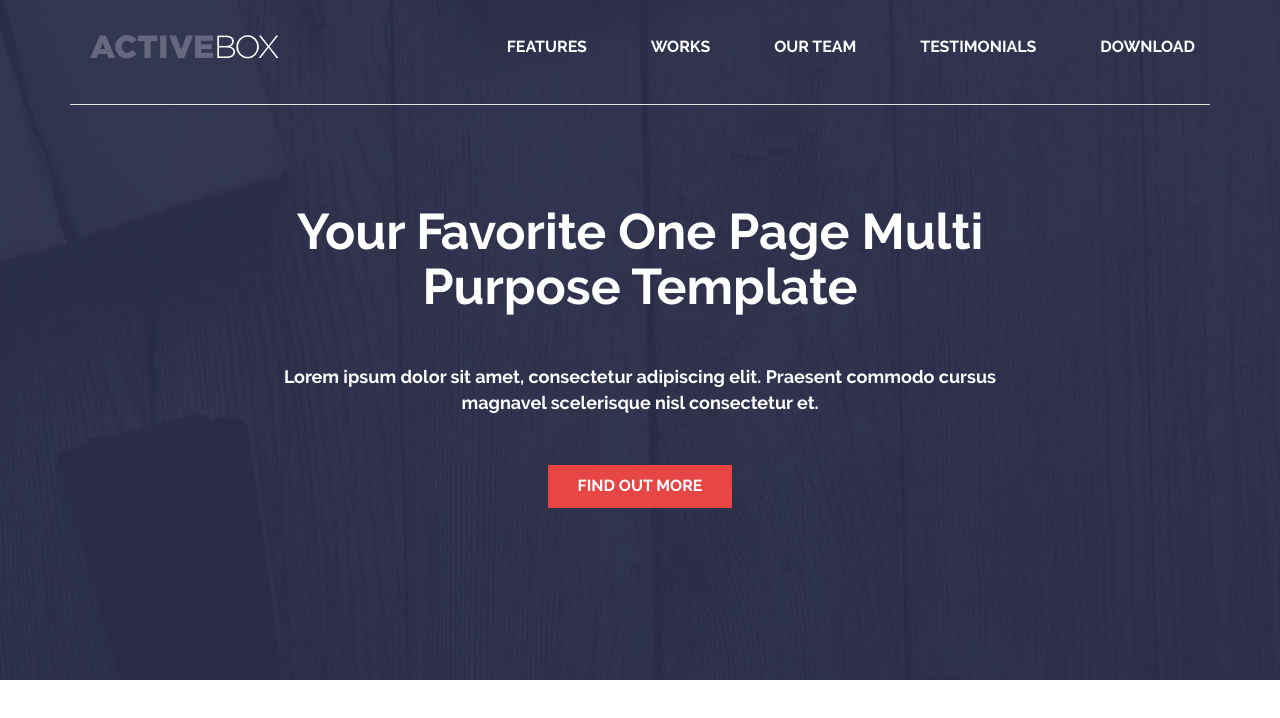
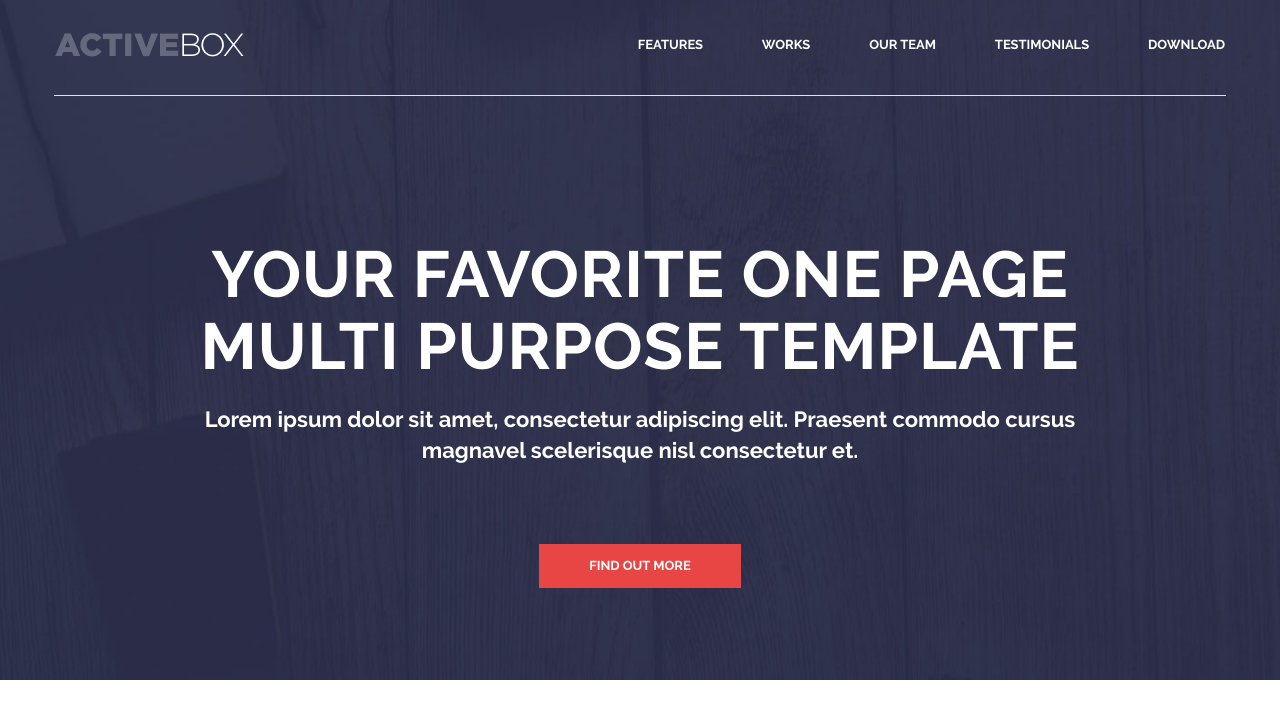
Before and after one commit to YakovenkoMaksim/Adaptive_site_Bootstrap, a plain HTML site: page index.html in a window 1280 px wide. Drawn offline with Linux system fonts and the light colour scheme.

Commit message:
the header is ready

```diff
--- a/css/main.css
+++ b/css/main.css
@@ -12,7 +12,8 @@ body {
 }
 
 .btn_md {
-    padding: 10px 30px;
+    padding: 13px 50px;
+    font-size: 13px;
 }
 
 .btn_lg {
@@ -30,7 +31,7 @@ header {
 
 nav {
     height: 94px;
-    line-height: 94px;
+    line-height: 88px;
 }
 
 .menu {
@@ -39,7 +40,8 @@ nav {
 
 .menu li {
     display: inline-block;
-    padding: 0 30px;
+    padding-left: 55px;
+    font-size: 13px;
 }
 
 .menu li a {
@@ -57,25 +59,28 @@ nav {
 .top_line {
     height: 1px;
     background-color: #e1e1e1;
+    margin: -4px -16px;
 }
 
 .logo {
-    padding: 35px;
+    padding: 33px 0;
 }
 
 .title_block {
     color: #ffffff;
     text-align: center;
-    margin-top: 100px;
+    margin-top: 140px;
 }
 
 .title_block h1 {
-    font-size: 50px;
+    font-size: 65px;
     font-family: "RalewayBold", sans-serif;
-    margin-bottom: 50px;
+    margin-bottom: 22px;
+    text-transform: uppercase;
+    letter-spacing: 1px;
 }
 
 .title_block p {
-    font-size: 18px;
-    margin-bottom: 50px;
+    font-size: 22px;
+    margin-bottom: 77px;
 }
--- a/index.html
+++ b/index.html
@@ -24,7 +24,7 @@
         <div class="container">
             <div class="row">
                 <div class="navbar-header">
-                    <button class="navbar-toggle collapsed menu_btn" data-toggle="collapse" data-target="#top_menu">
+                    <button type="button" class="navbar-toggle collapsed menu_btn" data-toggle="collapse" data-target="#top_menu"  aria-expanded="false">
                         menu
                     </button>
 
@@ -32,7 +32,7 @@
                         <img src="img/logo.png" alt="logo">
                     </a>
                 </div>
-                <div class="collapse navbar-collapse navbar-right" id="#top_menu">
+                <div class="collapse navbar-collapse navbar-right" id="top_menu">
                     <ul class="menu">
                         <li><a href="#">Features</a></li>
                         <li><a href="#">Works</a></li>
@@ -47,7 +47,7 @@
     </nav>
     <div class="container">
         <div class="row">
-            <div class="col-md-8 col-md-offset-2">
+            <div class="col-md-10 col-md-offset-1">
                 <div class="title_block">
                     <h1>Your Favorite One Page Multi Purpose Template</h1>
                     <p>Lorem ipsum dolor sit amet, consectetur adipiscing elit. Praesent commodo cursus magnavel scelerisque
```
